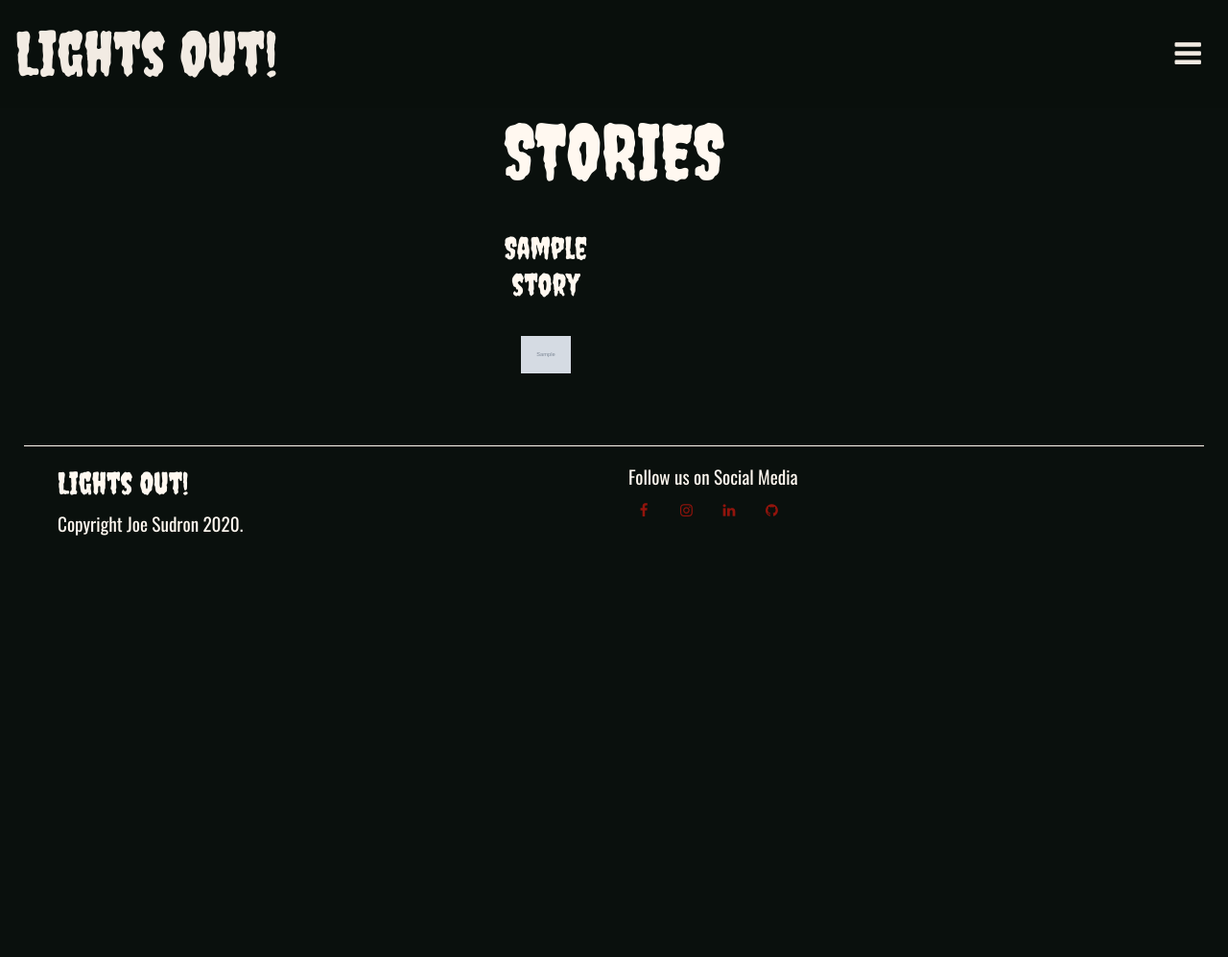
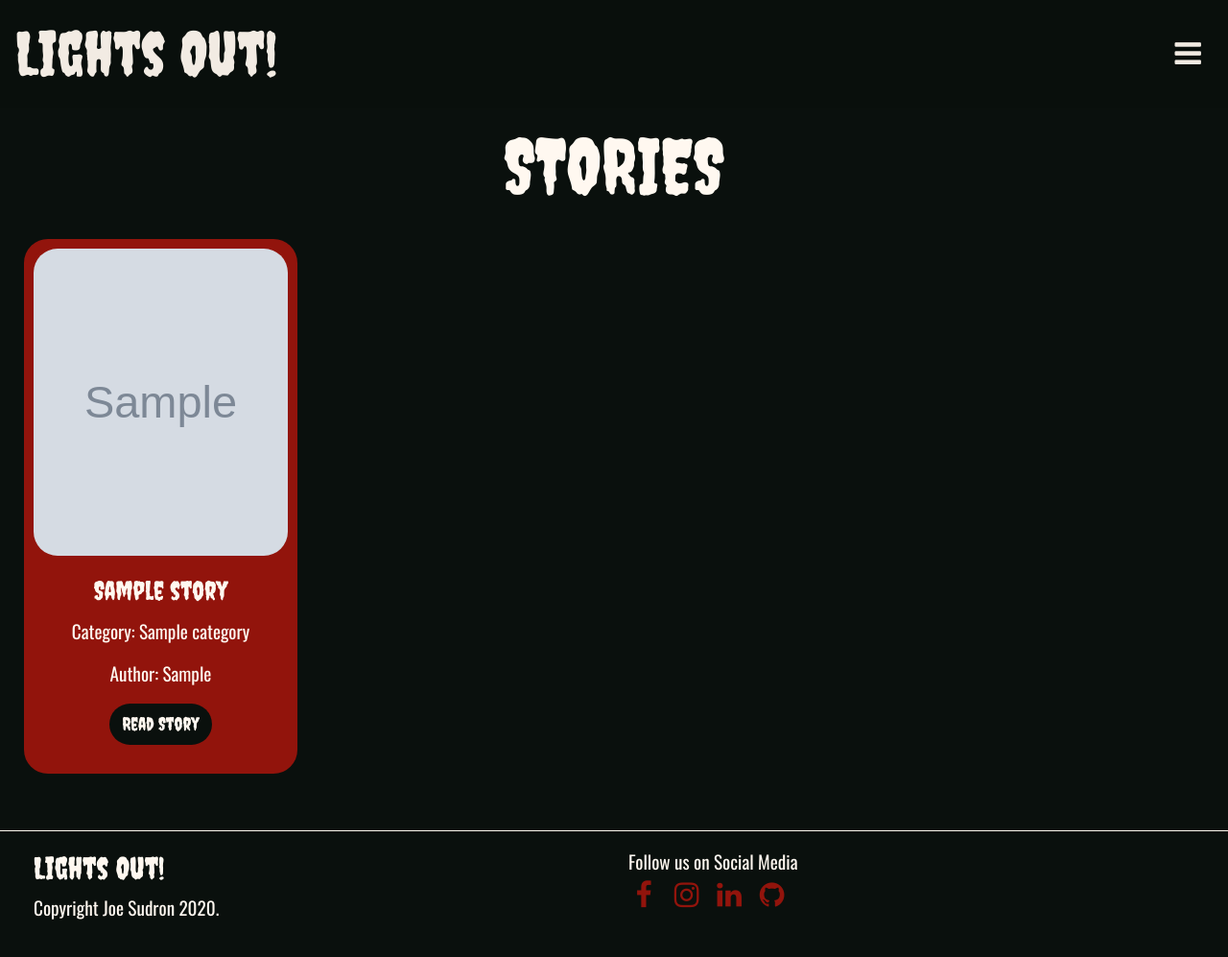
Before and after one commit to JSudron/lightsout, a Flask app: page /get_stories in a window 1280 px wide. Shown: the whole page at 96% size. Before the commit the page ends 558 px from the top, so only its background shows below. Run offline with Flask 2, Linux system fonts and the light colour scheme; grey boxes marked "Sample" are stand-in pictures; a database or web service that is not in the repository returns one stand-in record (values such as "Sample title"); some libraries are stand-ins or nearby versions.

Commit message:
rearranged the card grid system on stories.html & created a modal to display selected story, still working on functionality

```diff
--- a/static/css/style.css
+++ b/static/css/style.css
@@ -25,18 +25,19 @@ body, html {
     font-size: 4rem;
 }
 
-.story-title {
+.card-title, .modal-title {
     font-family: 'Creepster', sans-serif;
-    font-size: 1.5rem;
+    font-size: 1.7rem;
 }
 
 .section-title {
     font-family: 'Creepster', sans-serif;
     font-size: 5rem;
     padding-top: 90px; /*---ScrollSpy navigation was previously blocking the headings with navbar---*/
+    padding-bottom: 20px;
 }
 
-p, h5, label, .nav-link {
+p, h5, label, .nav-link, .modal-body {
     font-family: 'Oswald', sans-serif;
     font-size: 1.2rem;
 }
@@ -133,27 +134,74 @@ p, h5, label, .nav-link {
 /* Code learnt from w3schools.com & tutorials with changes made by myself */
 
 .stories-container {
-    padding: 20px 25px;
+    padding: 35px 25px;
 }
 
-.stories-column {
+.card {
     border-radius: 25px;
-    padding: 20px;
+    border: 10px solid #92140C;
+    background-color: #92140C;
 }
 
-.story-image {
-    border: 25px solid transparent;
-    margin-bottom: 30px;
+.card-img-top {
     width: 100%;
-    height: auto;
+    height: 40vh;
+    object-fit: cover;
+    border-radius: 25px;
+    color: #92140C !important;
 }
 
-.story-hover:hover {
+.card-body {
     background-color: #92140C;
-    transition: background-color 0.8s ease-in-out;
-    -moz-transition: background-color 0.8s ease-in-out;
-    -webkit-transition: background-color 0.8s ease-in-out;
-    -o-transition: background-color 0.8s ease-in-out;
+}
+
+.card-link {
+    font-family: 'Creepster', sans-serif;
+    font-size: 1.2rem;
+    border-radius: 25px;
+    background-color: #0A100D;
+    border-color: transparent;
+    color: #FFF8F0;
+    cursor: pointer;
+}
+
+.card-link:hover {
+    color: #0A100D !important;
+    background-color: #FFF8F0;
+    border-color: transparent;
+    font-weight: 500 !important;
+    letter-spacing: 3px;
+    transition: all 0.5s ease-in-out;
+    -moz-transition: all 0.5s ease-in-out;
+    -webkit-transition: all 0.5s ease-in-out;
+    -o-transition: all 0.5s ease-in-out;
+}
+
+.modal-content {
+    background-color: #FFF8F0;
+    color: #0A100D;
+}
+
+.modal-link {
+    font-family: 'Creepster', sans-serif;
+    font-size: 1.2rem;
+    border-radius: 25px;
+    background-color: #92140C;
+    border-color: transparent;
+    color: #FFF8F0;
+    cursor: pointer;
+}
+
+.modal-link:hover {
+    color: #0A100D !important;
+    background-color: #FFF8F0;
+    border-color: transparent;
+    font-weight: 500 !important;
+    letter-spacing: 3px;
+    transition: all 0.5s ease-in-out;
+    -moz-transition: all 0.5s ease-in-out;
+    -webkit-transition: all 0.5s ease-in-out;
+    -o-transition: all 0.5s ease-in-out;
 }
 
 /*-----------------------ADD & EDIT STORIES */
@@ -187,7 +235,7 @@ input[type=text], select, textarea {
 #category, #autocomplete {
     border-radius: 25px;
     width: 100%;
-    height: 40px;
+    height: 50px;
 }
 
 .form-image {
@@ -224,7 +272,7 @@ footer {
     height: 32px;
     padding: 12px 0;
     border-radius: 30%;
-    font-size: 15px;
+    font-size: 30px;
     line-height: 7px;
     text-align: center;
     color: #92140C;
--- a/static/js/script.js
+++ b/static/js/script.js
@@ -1,3 +1,9 @@
 function adjustHeight(el){
     el.style.height = (el.scrollHeight > el.clientHeight) ? (el.scrollHeight)+"px" : "60px";
 }
+
+$.post("{{url_for('stories', stories_id=story._id)}}", function(data){
+
+    $("#myModal").html(data).fadeIn();
+
+});
--- a/templates/stories.html
+++ b/templates/stories.html
@@ -4,20 +4,19 @@
 <!-----------------------STORIES----------->
 <!----Code learnt from w3schools.com & tutorials with changes made by myself---->
 
-    <div class="container-fluid text-center stories-container" id="stories">
+<div class="fluid-container stories-container text-center">
 	<h1 class="section-title">STORIES</h1>
 	<div class="row">
-            <div class="col-sm-6 col-md-4 col-lg-3 mx-auto">
 		{% for story in stories %}
-                <div class="column stories-column">
-                    <h5 class="header">{{story.story_name}}</h5>
-                    <a href="#story-info" data-toggle="collapse">
-                    <img src="{{story.story_image}}" alt="story-image" class="rounded story-hover story-image">
-                    </a>
-                        <div class="collapse" id="story-info">
-                            <p class="story-info">Category: {{story.category}}</p>
-                            <p class="story-info">Author: {{story.submitted_by}}</p>
-                            <a href="#">Read More</a>
+        <div class="col-sm-6 col-md-6 col-lg-4 col-xl-3 mb-4">
+            <div class="card card-list">
+                <img class="card-img-top" src="{{story.story_image}}">
+                <div class="card-body">
+                    <h5 class="card-title">{{story.story_name}}</h5>
+                    <p class="card-text">Category: {{story.category}}</p>
+                    <p class="card-text">Author: {{story.submitted_by}}</small></p>
+                    <button class="btn btn-info card-link" data-toggle="modal" data-target="#myModal">Read Story</button>
+                </div>
             </div>
         </div>
 		{% endfor %}
```
Also changed, not shown: templates/selected_story.html (+22 -0 lines). Lines whose indentation alone changed are shown as unchanged.
